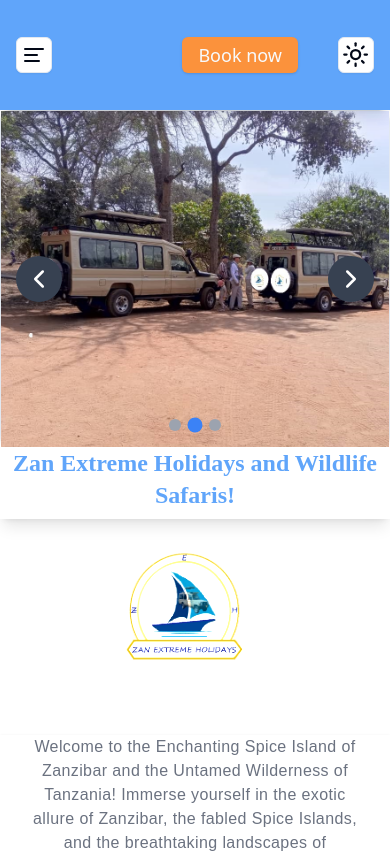
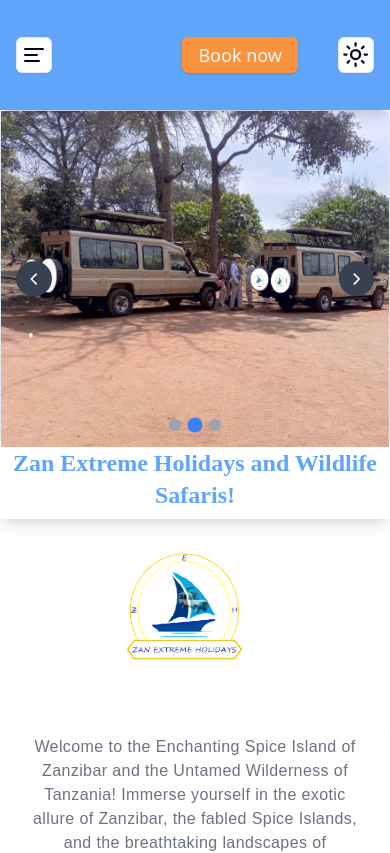
Before and after one commit to asnganje/zan-extreme-app, a React (Vite) app: page / in a window 390 px wide. Shown: the top 853 px of the page. Built offline with nearby package versions, Linux system fonts and the light colour scheme.

Commit message:
Modify arrows

```diff
--- a/src/components/LandingContentArea/ImagesCarousel.tsx
+++ b/src/components/LandingContentArea/ImagesCarousel.tsx
@@ -44,14 +44,14 @@ function ImagesCarousel() {
         onClick={prevImage}
         className="absolute left-4 top-1/2 transform -translate-y-1/2 p-2 bg-gray-700 text-white rounded-full hover:bg-gray-800 z-30"
       >
-        <ChevronLeft size={30} />
+        <ChevronLeft className="w-[5vw] h-[5vw] md:w-[3vw] md:h-[3vw] lg:w-[2vw] lg:h-[2vw]" />
       </button>
 
       <button
         onClick={nextImage}
         className="absolute right-4 top-1/2 transform -translate-y-1/2 p-2 bg-gray-700 text-white rounded-full hover:bg-gray-800 z-30"
       >
-        <ChevronRight size={30} />
+        <ChevronRight className="w-[5vw] h-[5vw] md:w-[3vw] md:h-[3vw] lg:w-[2vw] lg:h-[2vw]" />
       </button>
 
       {/* Images container */}
--- a/src/pages/HomeLayout.tsx
+++ b/src/pages/HomeLayout.tsx
@@ -5,7 +5,7 @@ import { Outlet } from "react-router-dom"
 
 function HomeLayout() {
   return (
-    <div className="flex flex-col align-element bg-white dark:bg-black">
+    <div className="relative flex flex-col align-element bg-white dark:bg-black">
       <Header />
       <Navbar />
       <Outlet />
```
